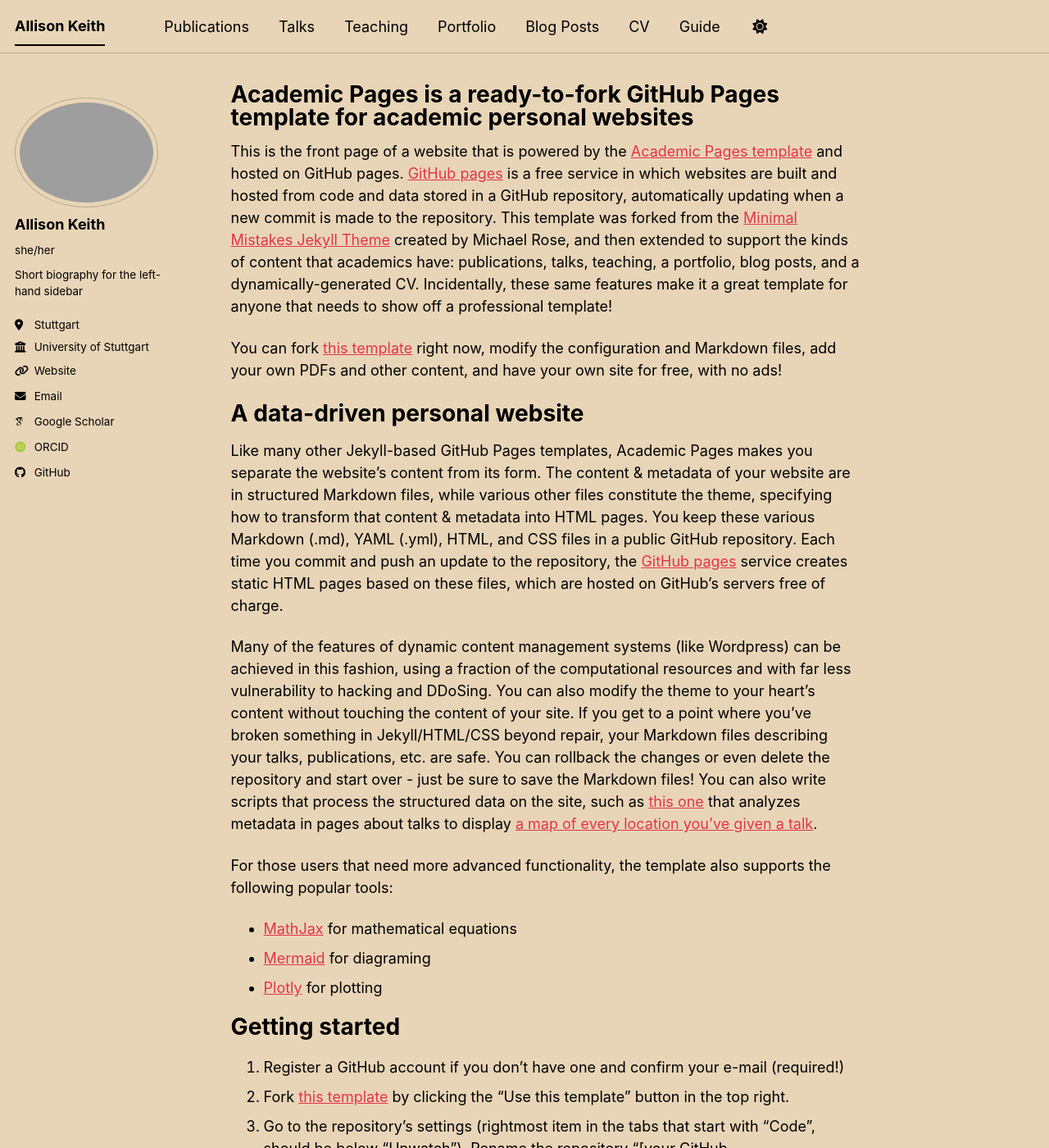
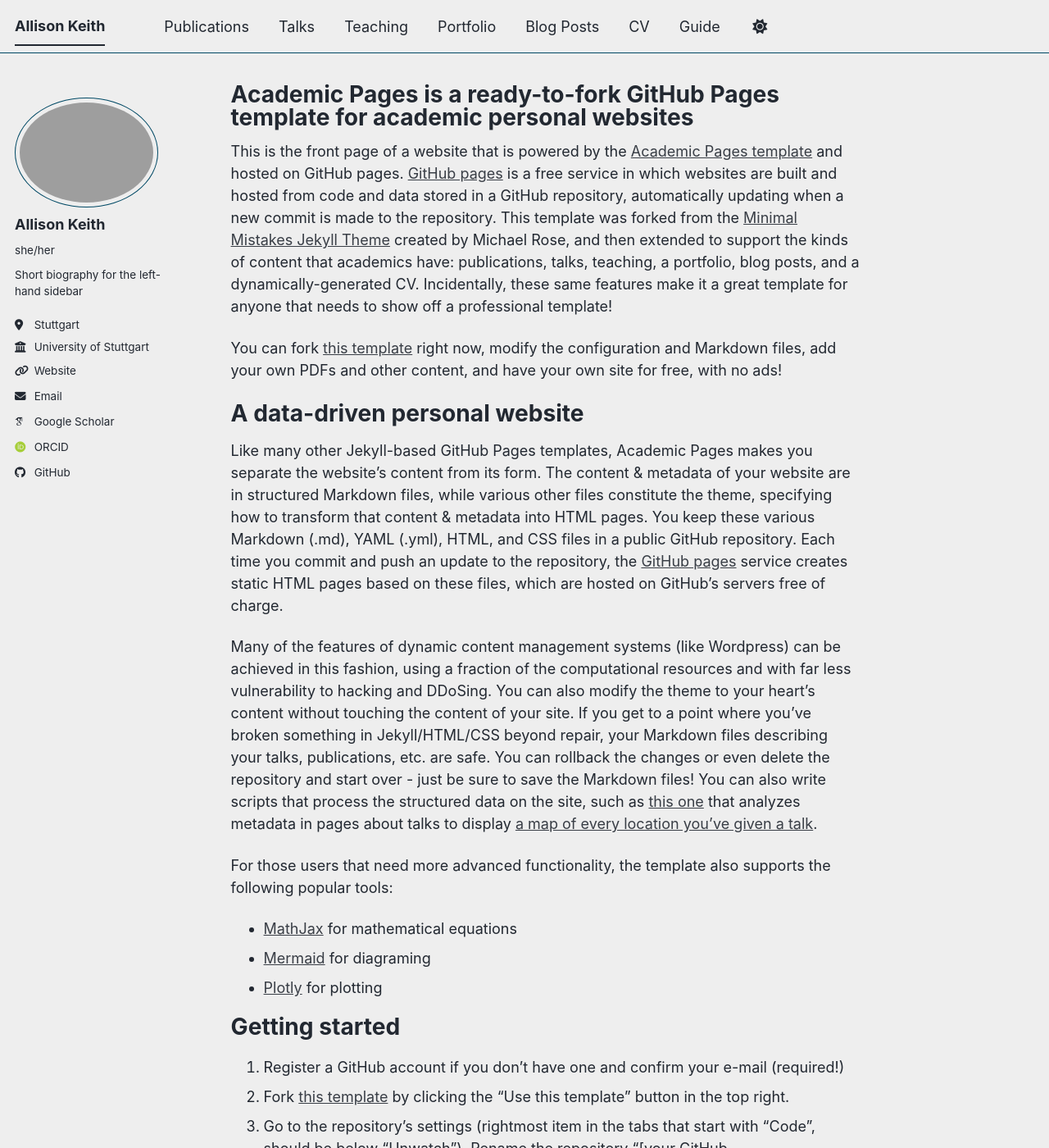
Before and after one commit to allisonakeith/allisonakeith.github.io, a Jekyll site: the page built from _pages/about.md, in a window 1280 px wide and 1400 px high. Shown: the whole window at 82% size. Built offline with Jekyll 4.4.1, drawn with Linux system fonts in a browser that asks for light colours; some web fonts are replaced; a script bundle is joined from its source files by our own code; library files that are not in the unit come from our copies.

Commit message:
change theme

```diff
--- a/_config.yml
+++ b/_config.yml
@@ -8,7 +8,7 @@
 
 # Basic Site Settings
 locale                   : "en-US"
-site_theme               : "sunrise" # The available themes options are "default", "air", "sunrise", "mint", "dirt" and "contrast"
+site_theme               : "air" # The available themes options are "default", "air", "sunrise", "mint", "dirt" and "contrast"
 title                    : "Allison Keith"
 title_separator          : "-"
 name                     : &name "Allison Keith"
@@ -23,7 +23,7 @@
 #               Additional customization can be done by editing /_includes/author-profile.html
 author:
   # Biographic information
-  avatar           : "berlin-profile.png"
+  avatar           : "images/berlin-profile.png"
   name             : "Allison Keith"
   pronouns         : "she/her"
   bio              : "Short biography for the left-hand sidebar"
```
